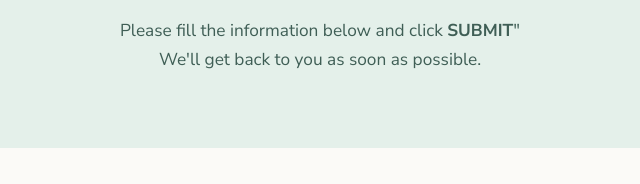
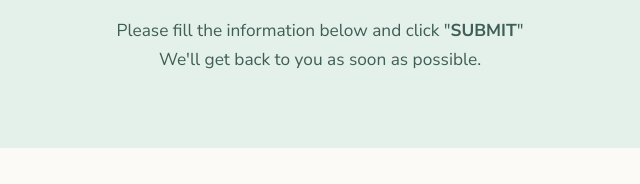
Before and after one commit to whocares4xs/FiveStars, a plain HTML site: page get-a-free-estimate-today.html in a window 1280 px wide. Shown: the part 438-622 px from the top of the page, 320-960 px from the left. Drawn offline with Linux system fonts and the light colour scheme.

Commit message:
Update get-a-free-estimate-today.html

```diff
--- a/get-a-free-estimate-today.html
+++ b/get-a-free-estimate-today.html
@@ -219,7 +219,7 @@
     <div class="wrap">
       <h1>Get a FREE <br/> No-obligation estimate</h1>
       <p>We offer our services exclusively in the Western Suffolk industrial area in Long Island, NY. Including but not limited to the towns of Islip, Smithtown, Huntington, Babylon and adjacent communities. We will eventually expand to other areas of the Island as our business grows.</p>
-      <p>Please fill the information below and click <strong>SUBMIT</strong>" <br/>
+      <p>Please fill the information below and click "<strong>SUBMIT</strong>" <br/>
         We'll get back to you as soon as possible.</p>
     </div>
   </section>
```
